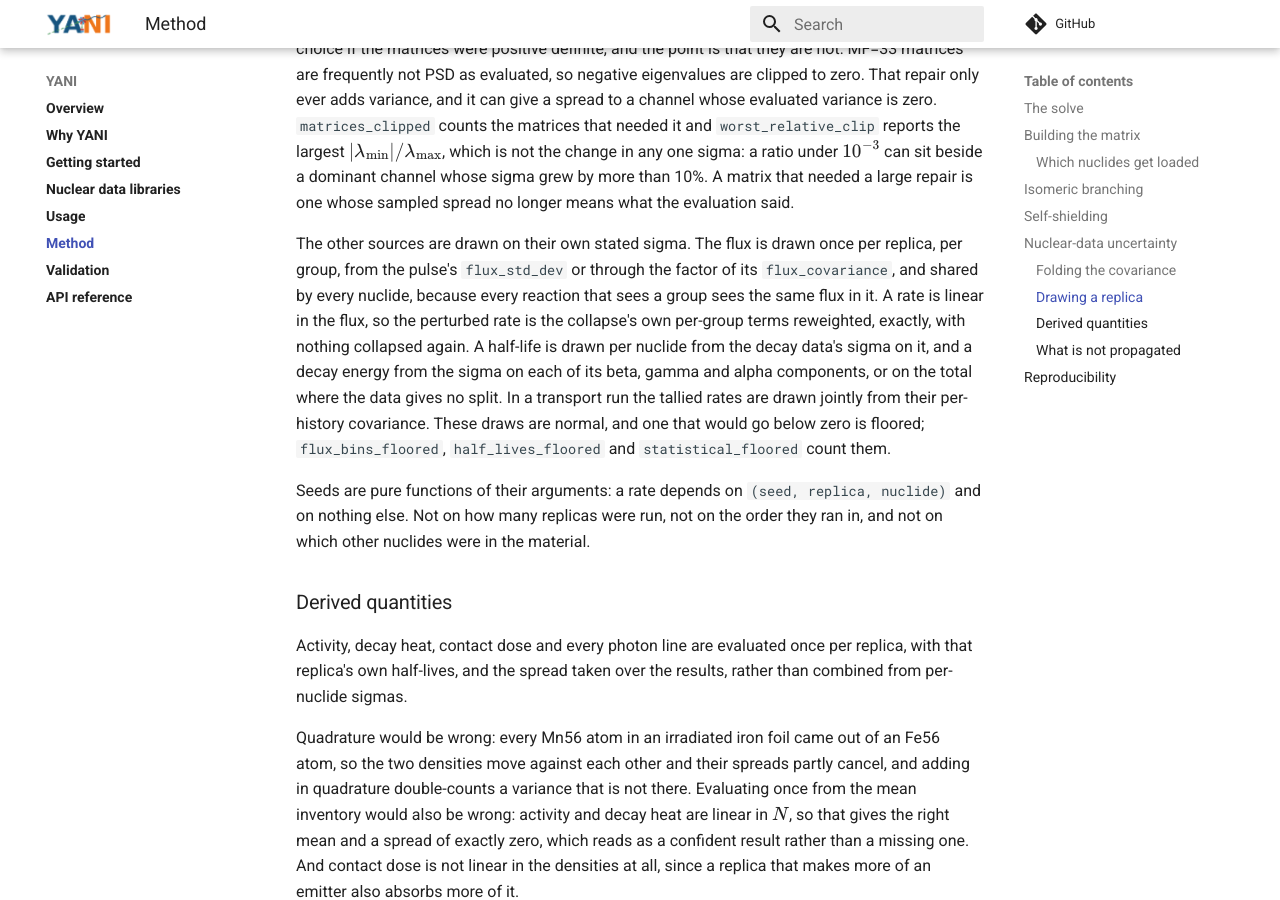
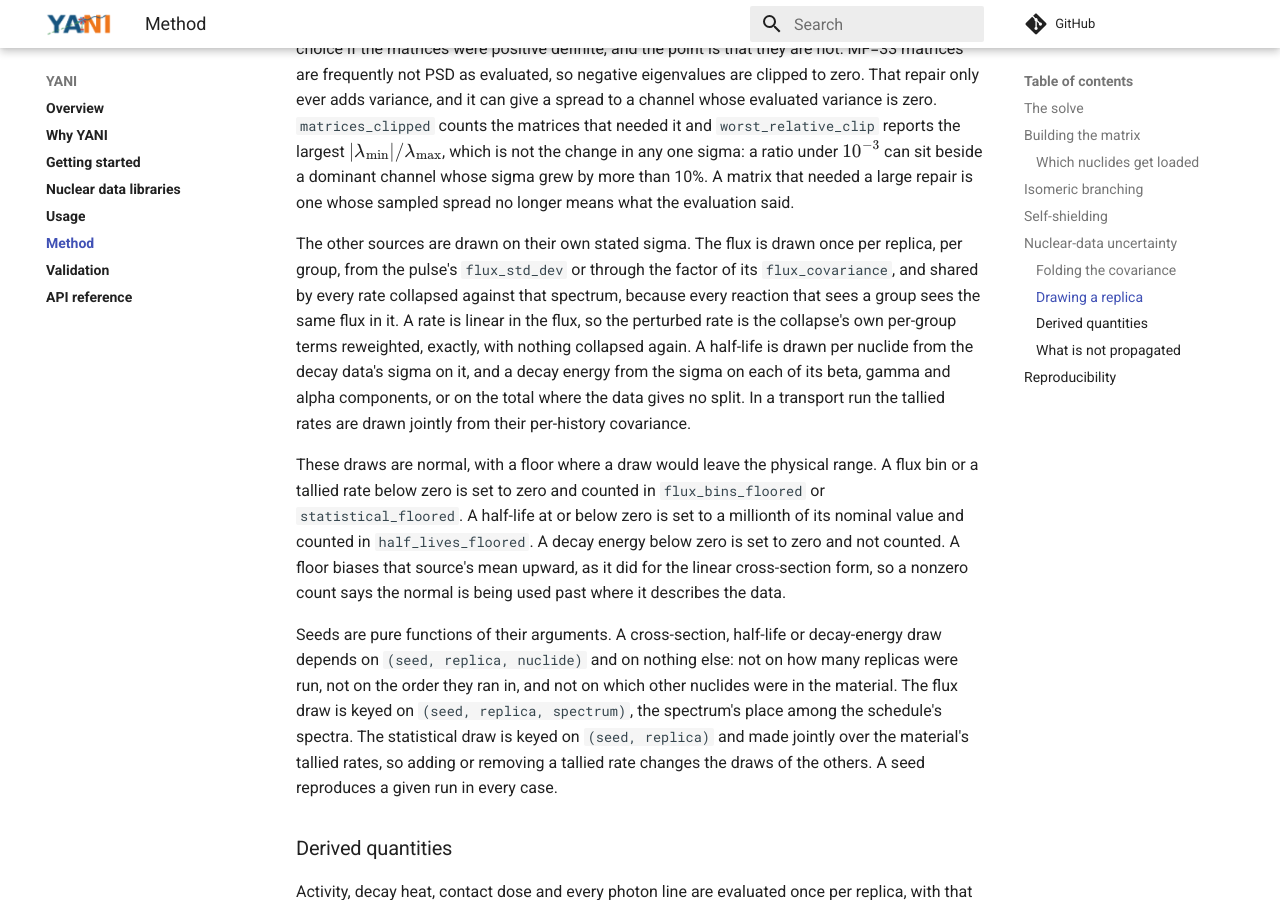
Before and after one commit to fusion-neutronics/yani, an MkDocs documentation site: the page built from docs/method.md, in a window 1280 px wide and 900 px high, scrolled down 5060 px. Built offline with MkDocs 1.6.1 and Material for MkDocs 9.7.7, drawn with Linux system fonts in a browser that asks for light colours; comment, search, counter and statistics services are not loaded.

Commit message:
Say how the other draws are floored, seeded and judged converged
The paragraph on the flux, half-life, decay-energy and statistical
draws read as if every floor were at zero and counted. A decay-energy
draw below zero is set to zero and counted nowhere, and a half-life at
or below zero becomes a millionth of its nominal value. It now says
which floor each source has, which counter reports it, and that a
nonzero count means that source's mean is biased upward.

The seed rule, a draw depends on (seed, replica, nuclide) and nothing
else, holds for the cross sections, half-lives and decay energies. The
flux draw is keyed on the spectrum, and the statistical draw is joint
over a material's tallied rates, so adding a tallied rate changes the
others' draws. method.md and usage.md now say that.

Convergence is judged on the nuclide densities, which a decay energy
never moves, so a run whose only active source is decay_energy takes a
fixed 128 samples with no convergence check. usage.md said the driver
adds samples until the sigmas settle, without that exception.

```diff
--- a/docs/method.md
+++ b/docs/method.md
@@ -247,20 +247,31 @@ spread no longer means what the evaluation said.
 
 The other sources are drawn on their own stated sigma. The flux is drawn once
 per replica, per group, from the pulse's `flux_std_dev` or through the factor of
-its `flux_covariance`, and shared by every nuclide, because every reaction that
-sees a group sees the same flux in it. A rate is linear in the flux, so the
-perturbed rate is the collapse's own per-group terms reweighted, exactly, with
-nothing collapsed again. A half-life is drawn per nuclide from the decay data's
-sigma on it, and a decay energy from the sigma on each of its beta, gamma and
-alpha components, or on the total where the data gives no split. In a transport
-run the tallied rates are drawn jointly from their per-history covariance.
-These draws are normal, and one that would go below zero is floored;
-`flux_bins_floored`, `half_lives_floored` and `statistical_floored` count them.
+its `flux_covariance`, and shared by every rate collapsed against that spectrum,
+because every reaction that sees a group sees the same flux in it. A rate is
+linear in the flux, so the perturbed rate is the collapse's own per-group terms
+reweighted, exactly, with nothing collapsed again. A half-life is drawn per
+nuclide from the decay data's sigma on it, and a decay energy from the sigma on
+each of its beta, gamma and alpha components, or on the total where the data
+gives no split. In a transport run the tallied rates are drawn jointly from
+their per-history covariance.
 
-Seeds are pure functions of their arguments: a rate depends on
-`(seed, replica, nuclide)` and on nothing else. Not on how many replicas were
-run, not on the order they ran in, and not on which other nuclides were in the
-material.
+These draws are normal, with a floor where a draw would leave the physical
+range. A flux bin or a tallied rate below zero is set to zero and counted in
+`flux_bins_floored` or `statistical_floored`. A half-life at or below zero is
+set to a millionth of its nominal value and counted in `half_lives_floored`. A
+decay energy below zero is set to zero and not counted. A floor biases that
+source's mean upward, as it did for the linear cross-section form, so a nonzero
+count says the normal is being used past where it describes the data.
+
+Seeds are pure functions of their arguments. A cross-section, half-life or
+decay-energy draw depends on `(seed, replica, nuclide)` and on nothing else: not
+on how many replicas were run, not on the order they ran in, and not on which
+other nuclides were in the material. The flux draw is keyed on
+`(seed, replica, spectrum)`, the spectrum's place among the schedule's spectra.
+The statistical draw is keyed on `(seed, replica)` and made jointly over the
+material's tallied rates, so adding or removing a tallied rate changes the draws
+of the others. A seed reproduces a given run in every case.
 
 ### Derived quantities
 
```
Also changed, not shown: docs/usage.md (+8 -3 lines).
